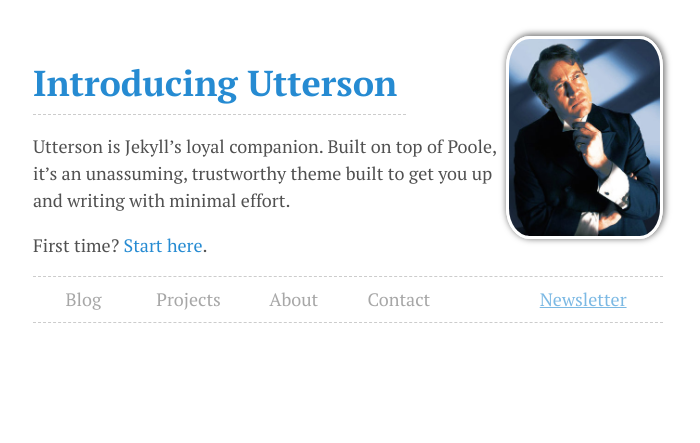
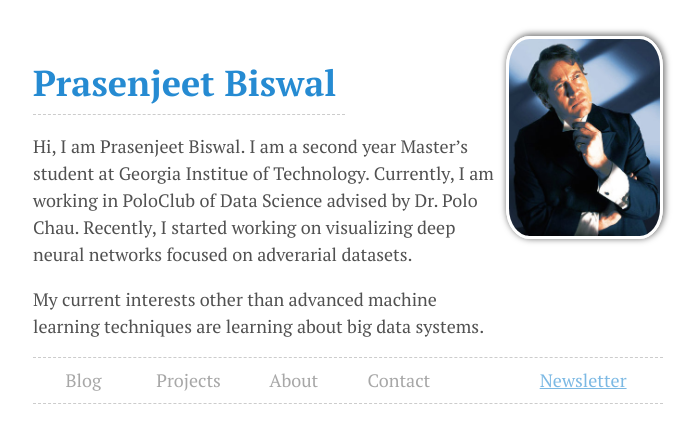
Before and after one commit to prasenjeet-biswal93/prasenjeet-biswal93.github.io, a Jekyll site: the page built from index.html, in a window 1280 px wide. Shown: the top 443 px of the page, without its empty margins (292-992 px from the left). Built offline with Jekyll 4.4.1, drawn with Linux system fonts in a browser that asks for light colours.

Commit message:
Added intro; subject to change

```diff
--- a/_includes/content/home-intro.md
+++ b/_includes/content/home-intro.md
@@ -1,6 +1,6 @@
 
-# [Introducing Utterson](/)
+# [Prasenjeet Biswal](/)
 
-Utterson is Jekyll's loyal companion. Built on top of Poole, it's an unassuming, trustworthy theme built to get you up and writing with minimal effort.
+Hi, I am Prasenjeet Biswal. I am a second year Master's student at Georgia Institue of Technology. Currently, I am working in PoloClub of Data Science advised by Dr. Polo Chau. Recently, I started working on visualizing deep neural networks focused on adverarial datasets.
 
-First time? [Start here](http://utterson.alidcastano.com/introducing-utterson).
+My current interests other than advanced machine learning techniques are learning about big data systems.
```
